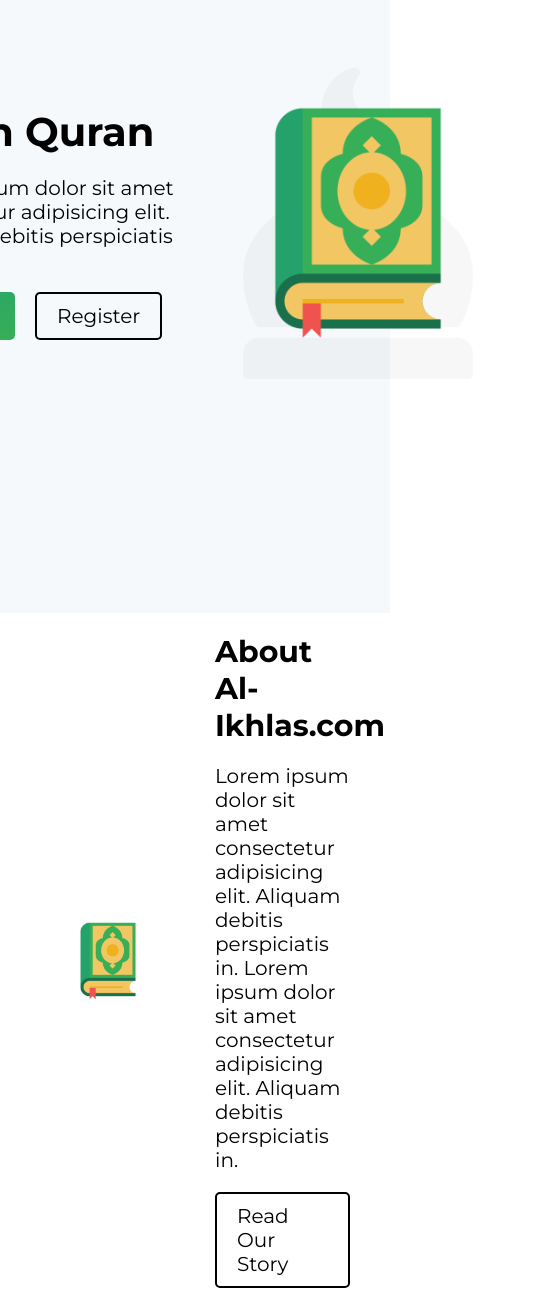
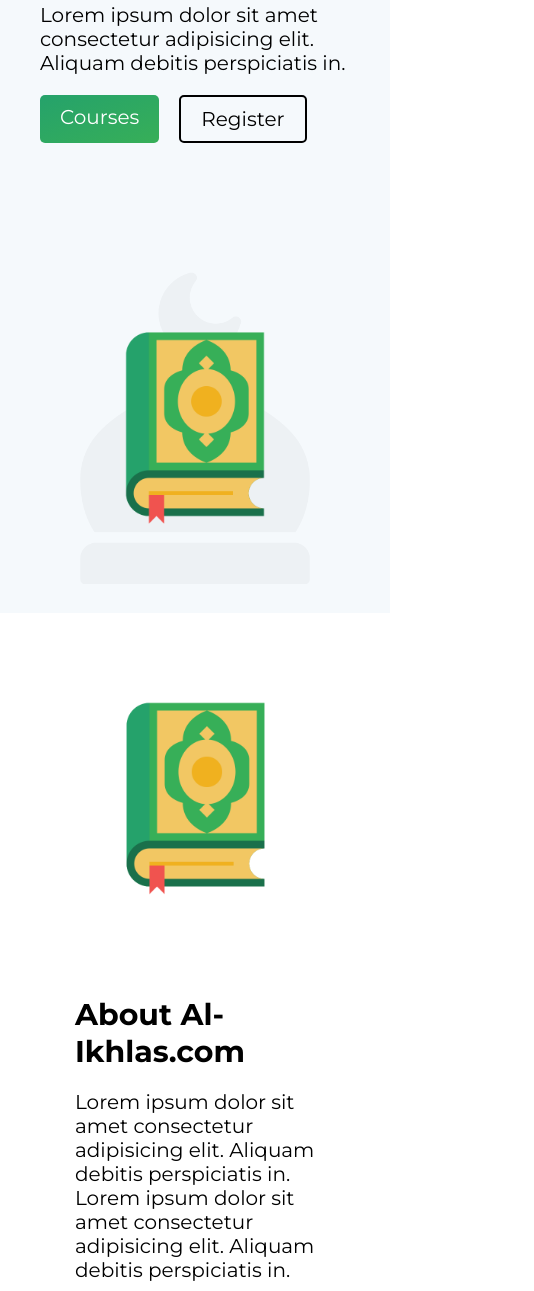
Before and after one commit to CoderCipher/ikhlas, a plain HTML site: page index.html in a window 390 px wide. Shown: the part 231-1522 px from the top of the page, 534 px wide, since content can reach past the window. Drawn offline with Linux system fonts and the light colour scheme.

Commit message:
code maintaince

```diff
--- a/css/framework.css
+++ b/css/framework.css
@@ -2,7 +2,7 @@
 
 :root {
   --bg: #ffffff;
-  --Landingbg:#f5f9fc;
+  --Landingbg: #f5f9fc;
   --section: #172542;
   --primary: #25a26b;
   --secoundry: #37af58;
--- a/css/master.css
+++ b/css/master.css
@@ -1,7 +1,7 @@
 header {
   display: flex;
   flex-direction: column;
-  min-height: 100vh;
+  height: 100vh;
 }
 
 header nav {
@@ -34,7 +34,7 @@ header nav .login:hover {
 header .landing {
   flex: 1;
   background: var(--Landingbg);
-  display:flex;
+  display: flex;
   align-items: center;
   justify-content: center;
 }
@@ -54,11 +54,10 @@ header .landing .parent {
   header nav .links {
     display: none;
   }
-/*
+
   header .landing .parent {
     flex-direction: column;
-  } */
-
+  }
 }
 
 header .left {
@@ -104,7 +103,7 @@ header .landing .mosque {
 
 @media (max-width: 768px) {
   header .landing .quran {
-    width: 60vw;
+    width: 50vw;
     position: absolute;
     top: 50%;
     left: 50%;
@@ -134,6 +133,7 @@ header .group .btn {
 
 /* sections */
 section {
+  min-height: 100vh;
 }
 
 section:nth-child(odd) {
@@ -160,28 +160,51 @@ section .content .parent {
   align-items: center;
   justify-content: center;
 }
-.about .parent{
+
+.about .parent {
   display: flex;
   height: 100%;
 }
+
+@media (max-width: 768px) {
+  .about .parent {
+    flex-direction: column; /* moblie responsive */
+  }
+}
+
 .about .left {
   display: flex;
   justify-content: center;
   align-items: center;
-  width:50%;
+  width: 50%;
 }
-.about .left .quran{
-  max-width: 400px;
+
+.about .left .quran {
+  max-width: 300px;
   width: 20vw;
 }
-.about .right{
+
+.about .right {
   display: flex;
   flex-direction: column;
   justify-content: center;
   padding: var(--padding);
   gap: 20px;
-  width:50%;
+  width: 50%;
 }
-.about .right .btn{
+
+@media (max-width: 768px) {
+  .about .left,
+  .about .right {
+    width: 80%; /* Better size on moblie */
+    margin: 40px auto; /* seprate two sides */
+  }
+
+  .about .left .quran {
+    width: 50vw; /* Better size on moblie */
+  }
+}
+
+.about .right .btn {
   width: fit-content;
 }
```
Also changed, not shown: index.html (+2 -16 lines).
